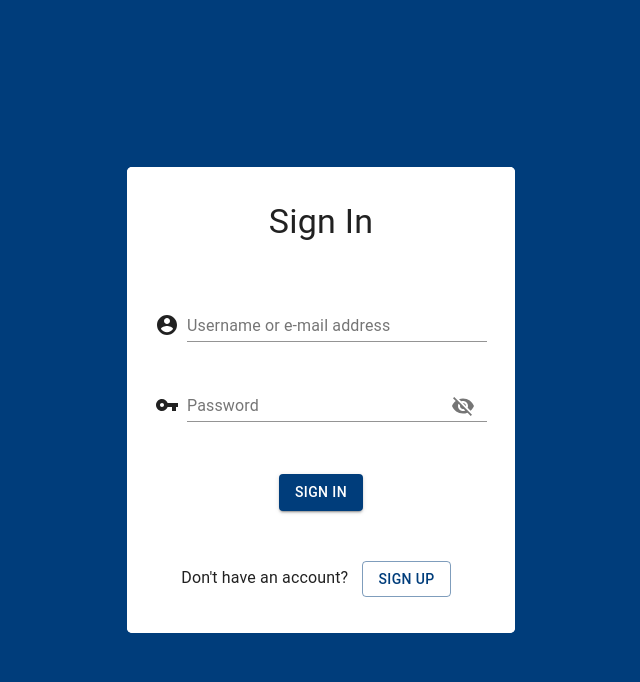
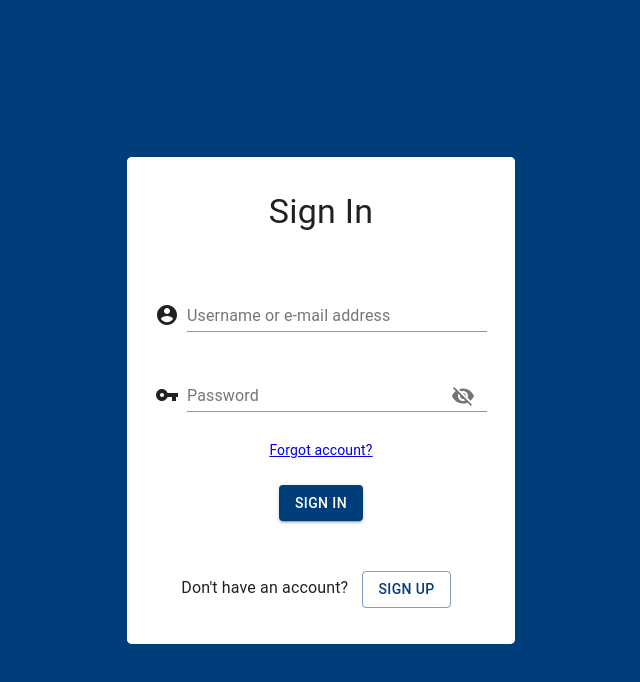
Before and after one commit to agilido/Tuchat, a React (Create React App) app in the folder client/: page /login in a window 1280 px wide. Shown: the top 682 px of the page, without its empty margins (319-959 px from the left). Built offline with nearby package versions, Linux system fonts and the light colour scheme; a small style sheet from the web is missing.

Commit message:
Add link to forgot password page on login pad

```diff
--- a/client/src/components/Access/login.js
+++ b/client/src/components/Access/login.js
@@ -12,7 +12,7 @@ import Input from "@material-ui/core/Input";
 import InputAdornment from "@material-ui/core/InputAdornment";
 import FormControl from "@material-ui/core/FormControl";
 import { makeStyles } from "@material-ui/core/styles";
-import { Link } from 'react-router-dom';
+import { Link } from "react-router-dom";
 const useStyles = makeStyles((theme) => ({
   margin: {
     margin: theme.spacing(3),
@@ -49,7 +49,6 @@ export default function Login({ handleRegisterVisibility }) {
   // function AddExtraProps(Component, extraProps) {
   //   return <Component.type {...Component.props} {...extraProps} />;
   // } TODO: ERROR HANDLING
-
 
   return (
     <Grid
@@ -136,6 +135,10 @@ export default function Login({ handleRegisterVisibility }) {
                 </FormControl>
               </Grid>
             </Grid>
+            <Grid>
+              <Link to="/fpassword" className="fpassword-link">Forgot account?</Link>
+            </Grid>
+
             <Button
               className={classes.margin}
               color="primary"
@@ -158,7 +161,6 @@ export default function Login({ handleRegisterVisibility }) {
                     Sign up
                   </Button>
                 </Link>
-
               </p>
             </Typography>
           </Grid>
```
Lines whose indentation alone changed are shown as unchanged.
